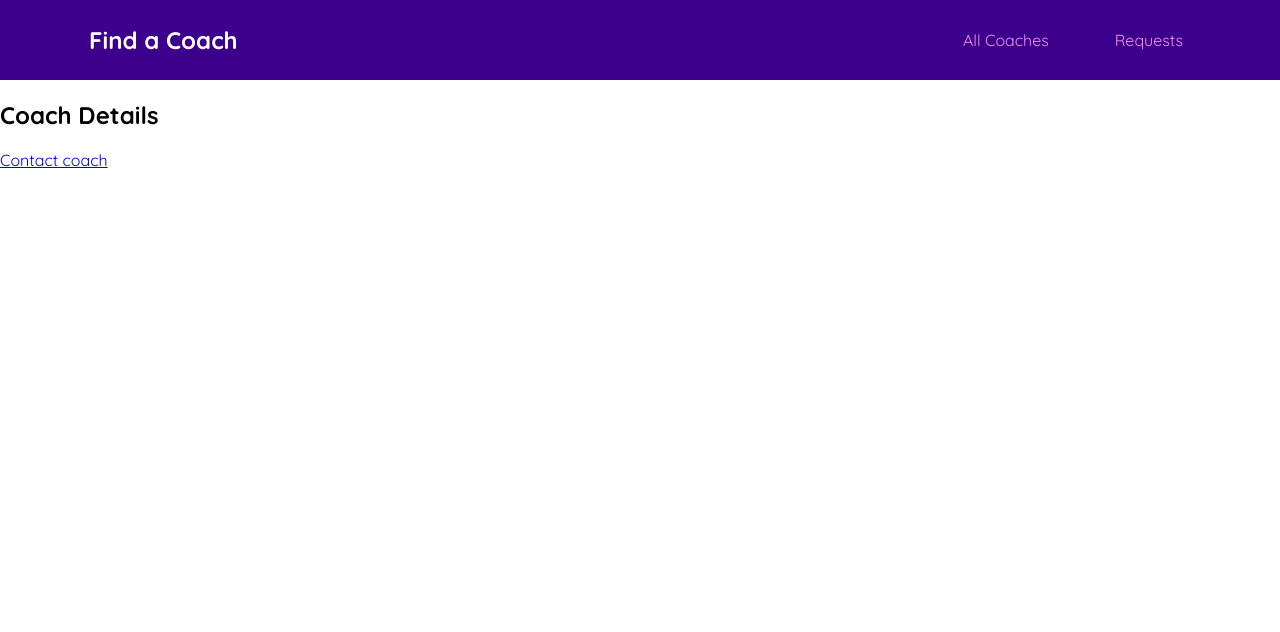
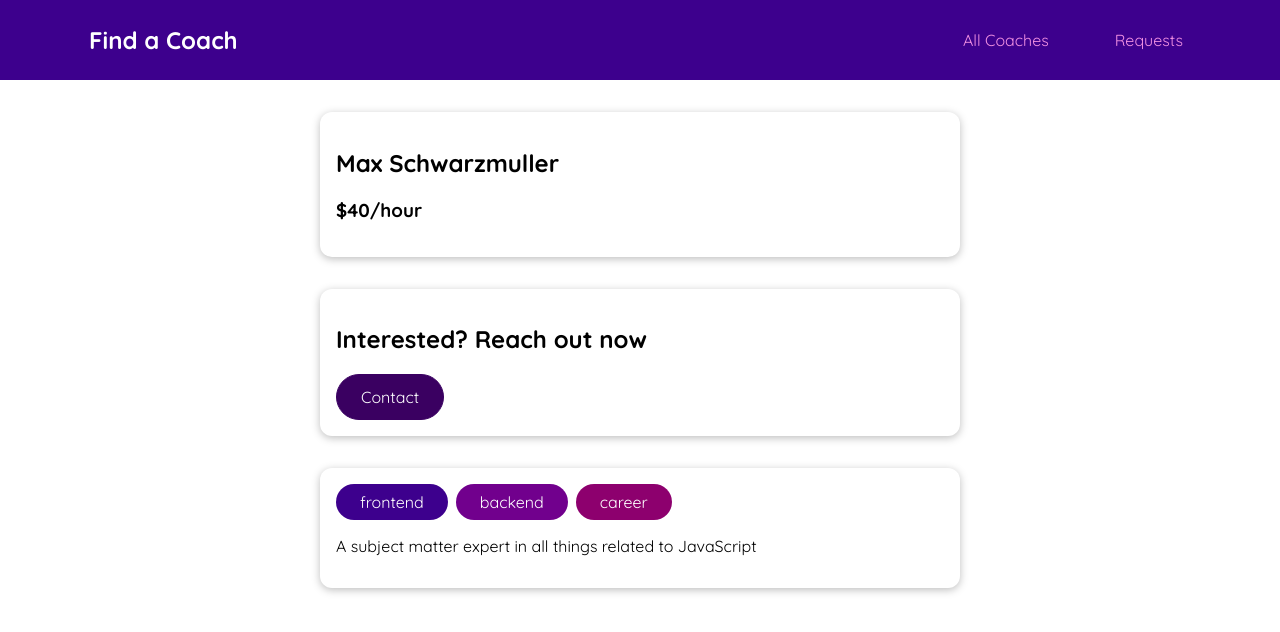
Before and after one commit to VisheshSingh/coachFinderVue, a Vue app: page /coaches/c1 in a window 1280 px wide. Shown: the top 632 px of the page. Built offline with nearby package versions, Linux system fonts and the light colour scheme.

Commit message:
coachdetails comp

```diff
--- a/src/components/CoachItem.vue
+++ b/src/components/CoachItem.vue
@@ -14,7 +14,7 @@
       <base-button mode="outline" link :to="coachContactLink"
         >Contact</base-button
       >
-      <base-button :to="coachDetailLink">View Details</base-button>
+      <base-button link :to="coachDetailLink">View Details</base-button>
     </div>
   </li>
 </template>
--- a/src/pages/coaches/CoachDetails.vue
+++ b/src/pages/coaches/CoachDetails.vue
@@ -1,11 +1,60 @@
 <template>
-  <h2>Coach Details</h2>
-  <router-link to="/coaches/c1/contact">Contact coach</router-link>
-  <router-view></router-view>
+  <section>
+    <base-card>
+      <h2>{{ fullName }}</h2>
+      <h3>${{ rate }}/hour</h3>
+    </base-card>
+  </section>
+  <section>
+    <base-card>
+      <header>
+        <h2>Interested? Reach out now</h2>
+        <base-button link :to="contactLink">Contact</base-button>
+      </header>
+      <router-view></router-view>
+    </base-card>
+  </section>
+  <section>
+    <base-card>
+      <base-badge
+        v-for="area in selectedCoach.areas"
+        :key="area"
+        :type="area"
+        :title="area"
+      ></base-badge>
+      <p>{{ description }}</p></base-card
+    >
+  </section>
 </template>
 
 <script>
-export default {};
+export default {
+  props: ['id'],
+  data() {
+    return {
+      selectedCoach: null
+    };
+  },
+  computed: {
+    fullName() {
+      return `${this.selectedCoach.firstName} ${this.selectedCoach.lastName}`;
+    },
+    contactLink() {
+      return `${this.$route.path}/contact`;
+    },
+    rate() {
+      return this.selectedCoach.hourlyRate;
+    },
+    description() {
+      return this.selectedCoach.description;
+    }
+  },
+  created() {
+    this.selectedCoach = this.$store.getters['coaches/coaches'].find(
+      coach => coach.id === this.id
+    );
+  }
+};
 </script>
 
 <style></style>
--- a/src/router.js
+++ b/src/router.js
@@ -14,6 +14,7 @@
     {
       path: '/coaches/:id',
       component: CoachDetails,
+      props: true,
       children: [
         { path: 'contact', component: ContactCoach } // coaches/c1/contact
       ]
```
